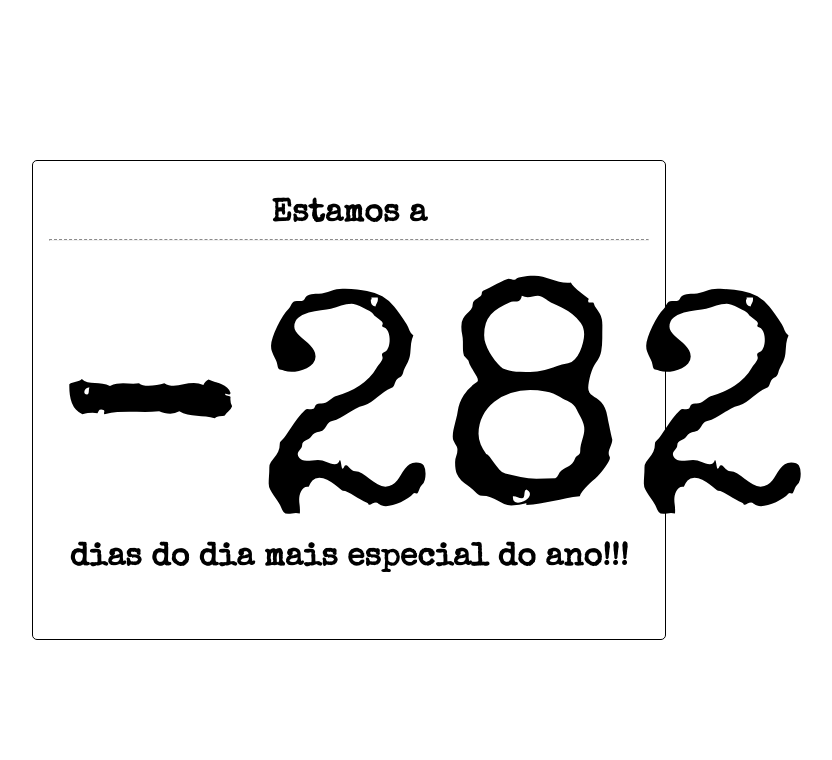
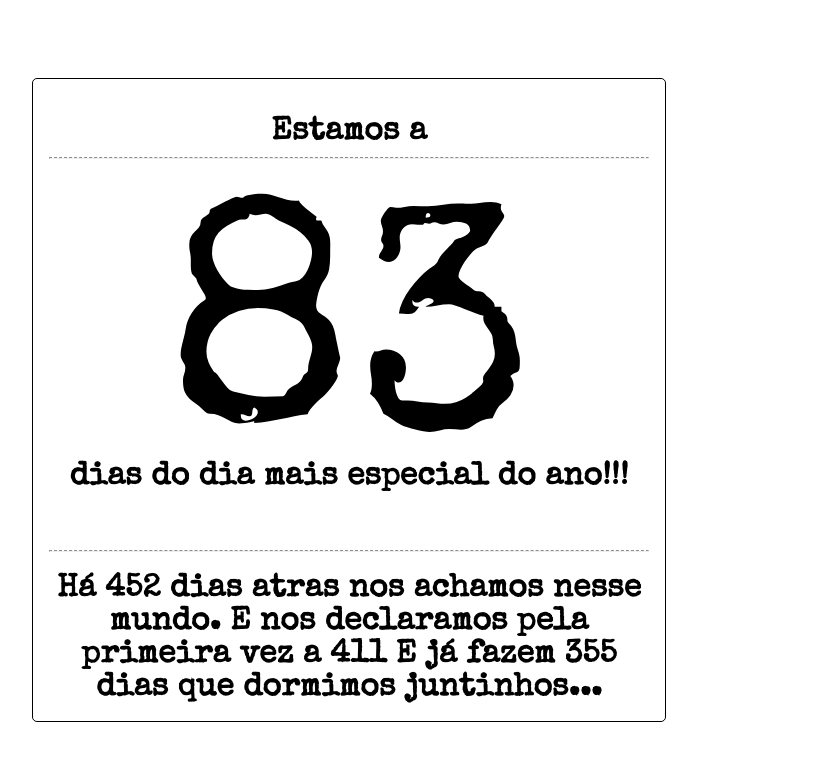
Before and after one commit to rafaelmuto/rafaelmuto.github.io, a plain HTML site: page gigi/gigi.html in a window 1280 px wide. Shown: the whole page, without its empty margins (291-1123 px from the left). Drawn offline with nearby package versions, Linux system fonts and the light colour scheme.

Commit message:
gigi update

```diff
--- a/gigi/gigi.css
+++ b/gigi/gigi.css
@@ -5,7 +5,7 @@ body {
 	justify-content: center;
 	align-items: center;
 	height: 100vh;
-	background: #ffffff;
+	background: #ffffffed;
 
 	font-family: 'Special Elite', cursive;
 }
--- a/gigi/gigi.html
+++ b/gigi/gigi.html
@@ -14,12 +14,16 @@
     <div class="container">
         <h1>Estamos a </h1>
         <hr />
-        <div id="days" class="counter">
+        <div id="b_day" class="counter">
             XX
         </div>
         <div class="post">
             <h1> dias do dia mais especial do ano!!!</h1>
         </div>
+
+        <hr />
+        <h1 id="text"> </h1>
+
     </div>
     <script src="./gigi.js"></script>
 </body>
--- a/gigi/gigi.js
+++ b/gigi/gigi.js
@@ -1,9 +1,14 @@
-console.log('gigi.js')
+console.log('>> gigi.js')
 
-let today = new Date()
-let bDay = new Date('05/10/2021')
+const _MS_PER_DAY = 1000 * 60 * 60 * 24
 
-const _MS_PER_DAY = 1000 * 60 * 60 * 24;
+
+const today = new Date()
+const b_date = new Date('05/10/1991')
+const first_date = new Date('11/21/2020')
+const first_ily_date = new Date('01/01/2021')
+const ani_date = new Date('02/26/2021')
+
 
 function dateDiffInDays(a, b) {
     const utc1 = Date.UTC(a.getFullYear(), a.getMonth(), a.getDate())
@@ -12,6 +17,21 @@ function dateDiffInDays(a, b) {
     return Math.floor((utc2 - utc1) / _MS_PER_DAY)
 }
 
-let counter = dateDiffInDays(today, bDay)
+function dateTodayDiffThisYearInDays(date) {
+    const this_year = new Date()
 
-document.getElementById('days').innerHTML = counter
+    const utc1 = Date.UTC(this_year.getFullYear(), this_year.getMonth(), this_year.getDate())
+    const utc2 = Date.UTC(this_year.getFullYear(), date.getMonth(), date.getDate())
+
+    return Math.floor((utc2 - utc1) / _MS_PER_DAY)
+}
+
+document.getElementById('b_day').innerHTML = dateTodayDiffThisYearInDays(b_date)
+document.getElementById('text').innerHTML =
+    'Há ' +
+    dateDiffInDays(first_date, today) +
+    ' dias atras nos achamos nesse mundo. E nos declaramos pela primeira vez a ' +
+    dateDiffInDays(first_ily_date, today) +
+    ' E já fazem ' +
+    dateDiffInDays(ani_date, today) +
+    ' dias que dormimos juntinhos...'
```
